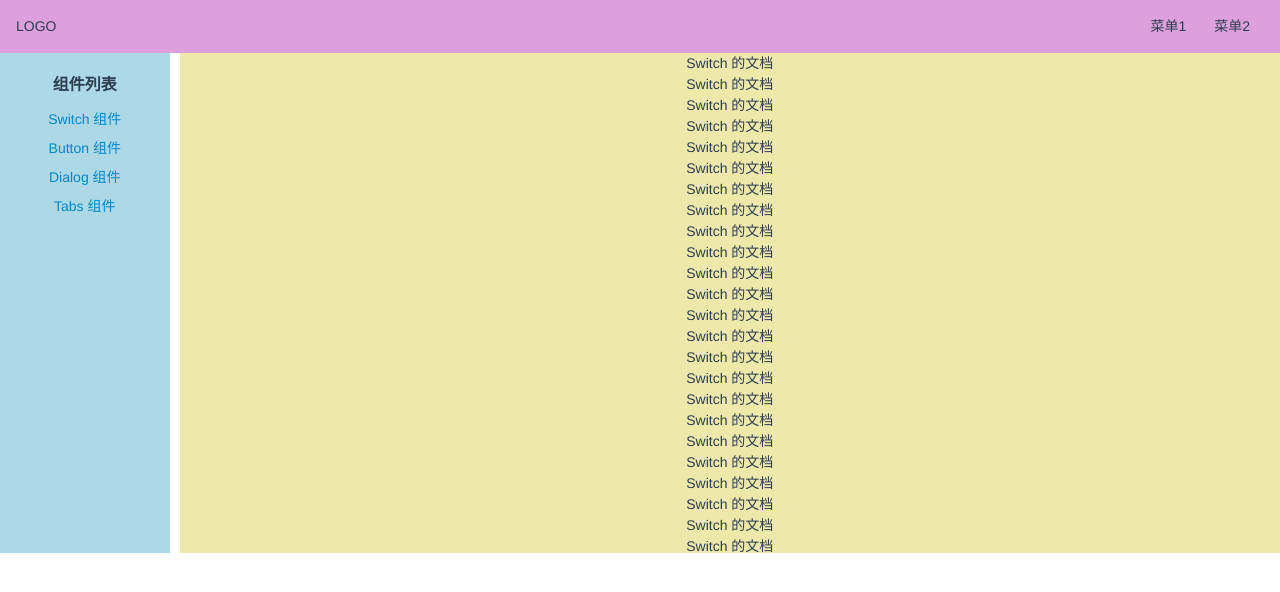
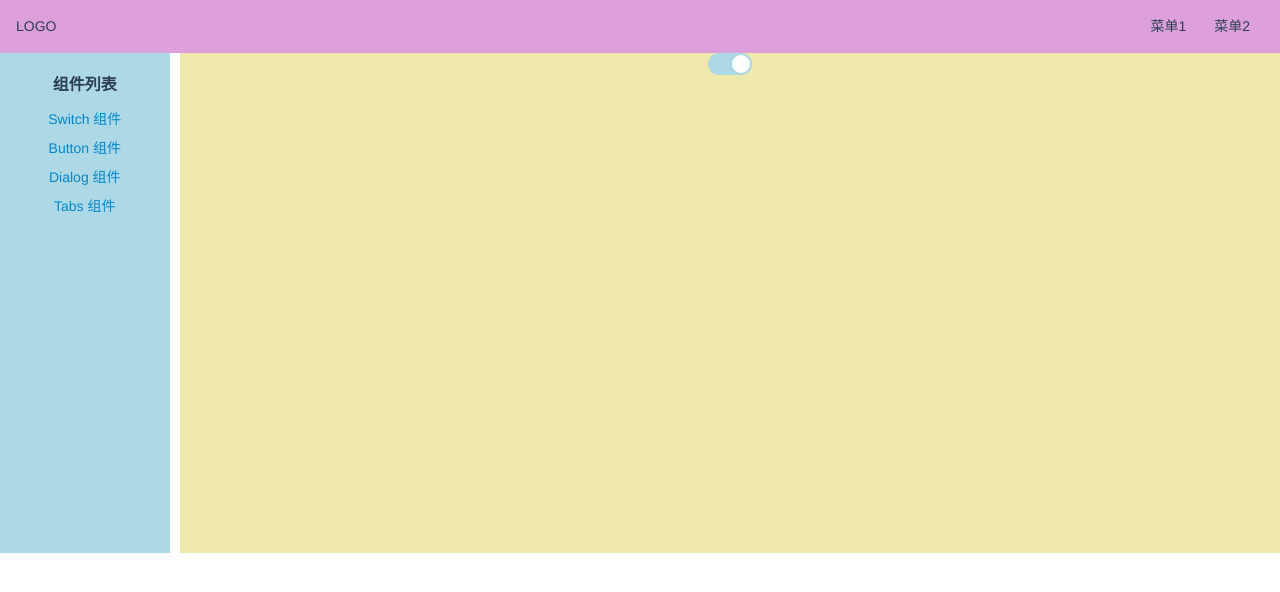
Before and after one commit to Abinhere/VueUI, a Vue app in the folder abin-vueui-1/: page /#/doc/switch in a window 1280 px wide. Shown: the top 592 px of the page. Built offline with nearby package versions, Linux system fonts and the light colour scheme.

Commit message:
可以接受value和input事件

```diff
--- a/abin-vueui-1/src/components/SwitchDemo.vue
+++ b/abin-vueui-1/src/components/SwitchDemo.vue
@@ -1,52 +1,17 @@
 <template>
     <div>
-        <p>Switch 的文档</p>
-        <p>Switch 的文档</p>
-        <p>Switch 的文档</p>
-        <p>Switch 的文档</p>
-        <p>Switch 的文档</p>
-        <p>Switch 的文档</p>
-        <p>Switch 的文档</p>
-        <p>Switch 的文档</p>
-        <p>Switch 的文档</p>
-        <p>Switch 的文档</p>
-        <p>Switch 的文档</p>
-        <p>Switch 的文档</p>
-        <p>Switch 的文档</p>
-        <p>Switch 的文档</p>
-        <p>Switch 的文档</p>
-        <p>Switch 的文档</p>
-        <p>Switch 的文档</p>
-        <p>Switch 的文档</p>
-        <p>Switch 的文档</p>
-        <p>Switch 的文档</p>
-        <p>Switch 的文档</p>
-        <p>Switch 的文档</p>
-        <p>Switch 的文档</p>
-        <p>Switch 的文档</p>
-        <p>Switch 的文档</p>
-        <p>Switch 的文档</p>
-        <p>Switch 的文档</p>
-        <p>Switch 的文档</p>
-        <p>Switch 的文档</p>
-        <p>Switch 的文档</p>
-        <p>Switch 的文档</p>
-        <p>Switch 的文档</p>
-        <p>Switch 的文档</p>
-        <p>Switch 的文档</p>
-        <p>Switch 的文档</p>
-        <p>Switch 的文档</p>
-        <p>Switch 的文档</p>
-        <p>Switch 的文档</p>
-        <p>Switch 的文档</p>
-        <p>Switch 的文档</p>
-        <p>Switch 的文档</p>
-        <p>Switch 的文档</p>
-        <p>Switch 的文档</p>
-        <p>Switch 的文档</p>
-        <p>Switch 的文档</p>
-        <p>Switch 的文档</p>
-        <p>Switch 的文档</p>
-        <p>Switch 的文档</p>
+        <Switch :value="y" @input="y = $event"/>
     </div>
 </template>
+
+<script lang="ts">
+import Switch from '../lib/Switch.vue'
+import { ref } from 'vue'
+export default {
+    components:{Switch},
+    setup() {
+        const y = ref(true)
+        return {y}
+    }
+}
+</script>
--- /dev/null
+++ b/abin-vueui-1/src/lib/Switch.vue
@@ -0,0 +1,50 @@
+<template>
+    <button @click="toggle" :class="{checked:value}">
+        <span></span>
+    </button>
+</template>
+<script lang="ts">
+import { ref } from 'vue'
+export default {
+    props:{
+        value:Boolean
+    },
+    setup(props,context){
+        const toggle = ()=>{
+            context.emit('input',!props.value)
+        }
+        return {toggle}
+    }
+}
+</script>
+<style lang="scss" scoped>
+    $h:22px;
+    $h2:$h - 4px;
+    button{
+        height: $h;
+        width:$h * 2;
+        border:none;
+        background: grey;
+        border-radius: $h / 2;
+        position: relative;
+    }
+    span{
+        position: absolute;
+        top:2px;
+        left:2px;
+        height: $h2;
+        width: $h2;
+        background: white;
+        border-radius: $h2 / 2;
+        transition: left .25s;
+    }
+    button.checked{
+        background-color: lightblue;
+    }
+    button.checked > span{
+        left:calc(100% - #{$h2} - 2px);
+    }
+    button:focus{
+        outline: none;
+    }
+</style>
```
